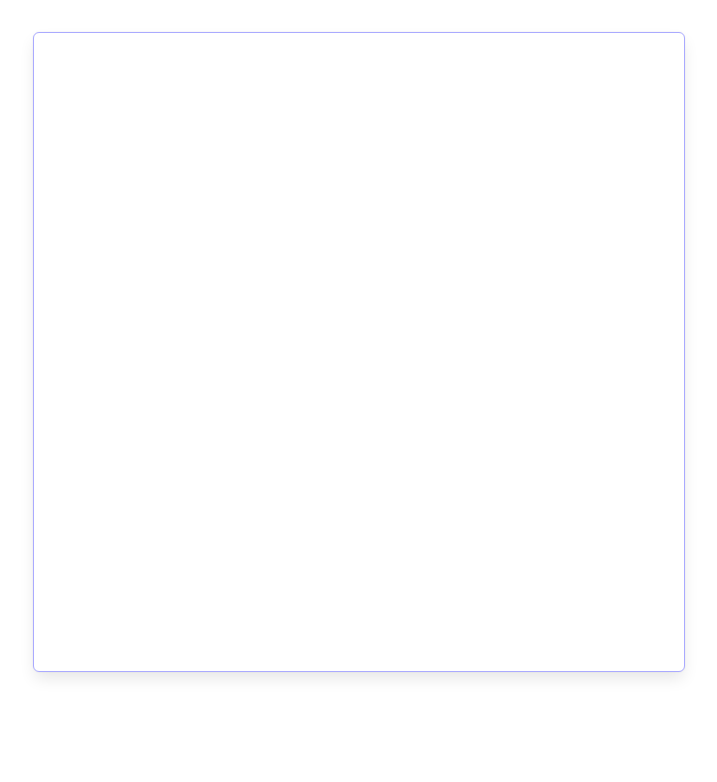
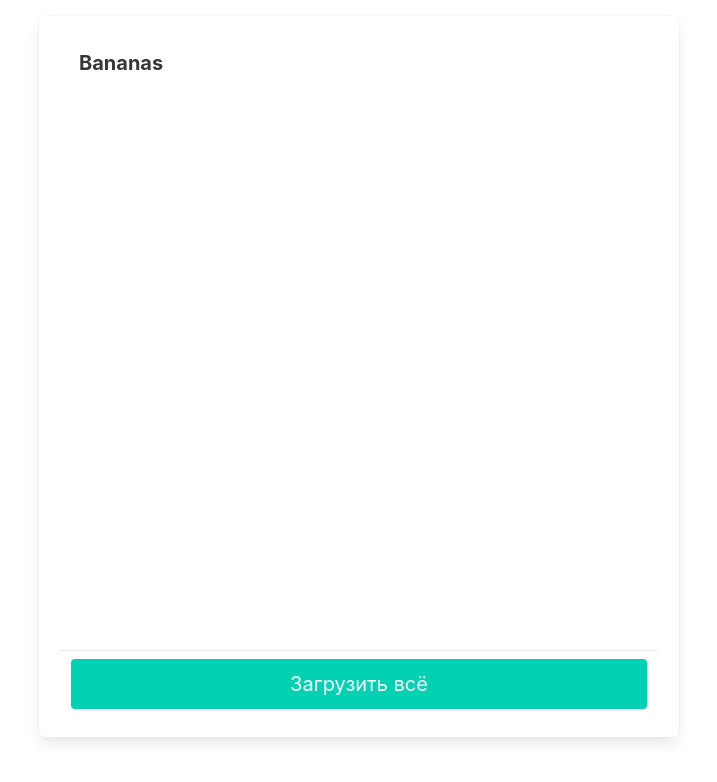
Before and after one commit to bontequero/bananas-lenses, a plain HTML site: page index.html in a window 1280 px wide. Shown: the whole page, without its empty margins (281-998 px from the left). Drawn offline with nearby package versions, Linux system fonts and the light colour scheme.

Commit message:
change style

```diff
--- a/css/style.css
+++ b/css/style.css
@@ -3,17 +3,27 @@
 	padding: 0;
 }
 
-#main {
-	height: 80vh;
-	margin-top: 2em;
+#list {
+	overflow: auto;
+	height: 70vh;
 }
 
-.app {
-	overflow: auto;
-	border: 1px solid #aaf;
+#list :last-child {
+	border-bottom: none;
+}
+
+.panel {
+	width: 50%;
+	margin: auto;
+	margin-left: 25%;
+	margin-top: 1em;
 }
 
 .level {
 	border-bottom: 1px solid #aae;
 	padding-bottom: .5em;
 }
+
+.panel-heading {
+	background-color: #fff;
+}
--- a/index.html
+++ b/index.html
@@ -1,5 +1,6 @@
 <html>
 <head>
+  <meta charset="utf-8">
   <title>Bananas and lenses</title>
 
   <link rel="stylesheet" href="https://maxcdn.bootstrapcdn.com/font-awesome/4.5.0/css/font-awesome.min.css">
@@ -7,8 +8,10 @@
   <link rel="stylesheet" href="./css/style.css">
 </head>
 <body>
-  <div class="columns is-mobile" id="main">
-    <div class="column box is-half is-offset-one-quarter app">
+  <div class="panel box" id="main">
+    <div class="panel-heading">Bananas</div>
+
+    <div class="panel-block" id="list">
       <div class="level is-mobile" v-for="item in podcasts">
 
         <div class="level-left">
@@ -16,19 +19,25 @@
         </div>
 
         <div class="level-item has-text-centered">
-          <audio src="{{ item.enclosure.url }}" controls preload="metadata"></audio>
+          <audio controls preload="metadata">
+            <source src="{{ item.enclosure.url }}" type="audio/mp3">
+          </audio>
         </div>
 
         <div class="level-right">
           <a href="{{ item.enclosure.url }}" class="button level-item" download>
-            <i class="fa fa-download" aria-hidden="true"></i>
+            <!-- <span class="icon is-small"> -->
+              <i class="fa fa-download" aria-hidden="true"></i>
+            <!-- </span> -->
           </a>
         </div>
 
       </div>
     </div>
 
-    <!-- <button class="button is-primary">Загрузить всё</button> -->
+    <div class="panel-block">
+      <button id="down" class="button is-medium is-primary is-fullwidth">Загрузить всё</button>
+    </div>
   </div>
 
   <script type="text/javascript" src="./js/vue.js"></script>
```
